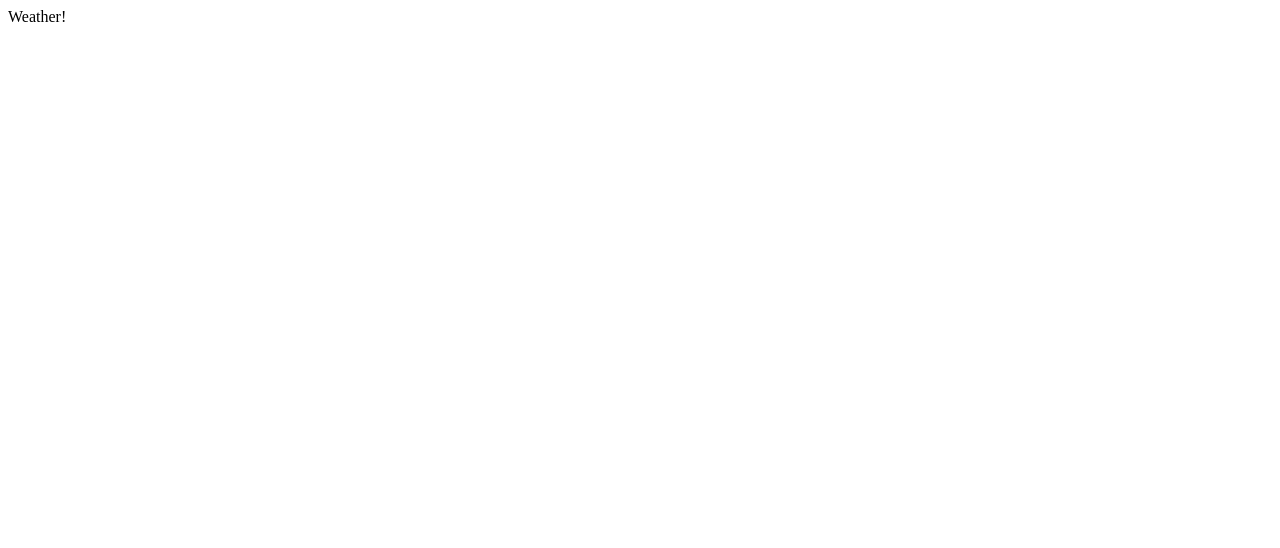
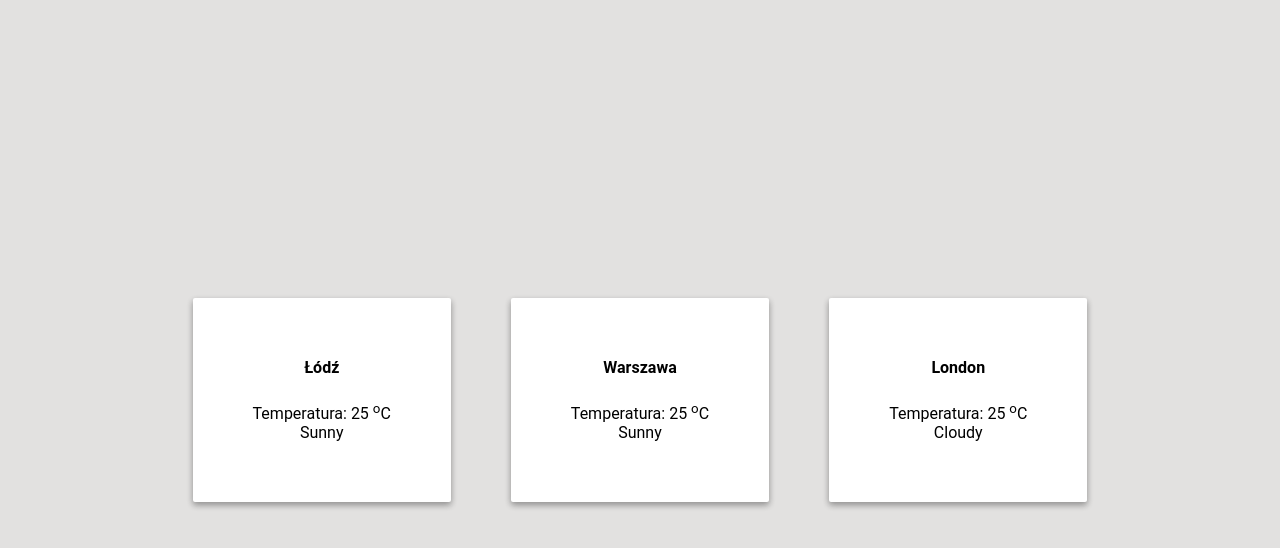
Before and after one commit to rygiel/weather, a website: page public/index.html in a window 1280 px wide. Drawn offline with nearby package versions, Linux system fonts and the light colour scheme.

Commit message:
implemented basic layout

```diff
--- a/public/index.html
+++ b/public/index.html
@@ -1,7 +1,29 @@
 <html>
     <head>
+        <title>Weather</title>
+        <script src="https://cdn.jsdelivr.net/npm/vue/dist/vue.js"></script>
+        <link href="styles/index.css" rel="stylesheet" type="text/css">
+        <script src="js/index.js"></script>
     </head>
     <body>
-        Weather!
+
+        <div class="weather">
+            <div class="city">Łódź</div>
+            <div>Temperatura: 25 <sup>o</sup>C</div>
+            <div>Sunny</div>
+        </div>
+
+        <div class="weather">
+            <div class="city">Warszawa</div>
+            <div>Temperatura: 25 <sup>o</sup>C</div>
+            <div>Sunny</div>
+        </div>
+
+        <div class="weather">
+            <div class="city">London</div>
+            <div>Temperatura: 25 <sup>o</sup>C</div>
+            <div>Cloudy</div>
+        </div>
+
     </body>
 </html>
--- /dev/null
+++ b/public/js/index.js
@@ -0,0 +1,11 @@
+  window.onload = function() {
+
+    var app = new Vue({
+      el: '#app',
+      data: {
+        message: 'Hello Vue!'
+      }
+    });
+
+
+  };
--- a/public/styles/index.css
+++ b/public/styles/index.css
@@ -0,0 +1,34 @@
+body {
+    display: flex;
+    margin: 0;
+    padding: 0;
+    justify-content: center;
+    align-items: center;
+    align-content: space-between;
+    background: #e2e1e0;
+    font-family:  Roboto, sans-serif;
+}
+
+.weather {
+    background: #fff;
+    border-radius: 2px;
+    display: inline-block;
+    box-shadow: 0 3px 6px rgba(0,0,0,0.16), 0 3px 6px rgba(0,0,0,0.23);
+
+    padding: 60px;
+    margin: 30px;
+    display: flex;
+    flex-direction: column;
+    justify-content: center;
+    align-items: center;
+}
+
+.weather:hover {
+    box-shadow: 0 14px 28px rgba(0,0,0,0.25), 0 10px 10px rgba(0,0,0,0.22);
+    cursor: pointer;
+}
+
+.weather .city {
+    font-weight: bold;
+    margin-bottom: 24px;
+}
```
